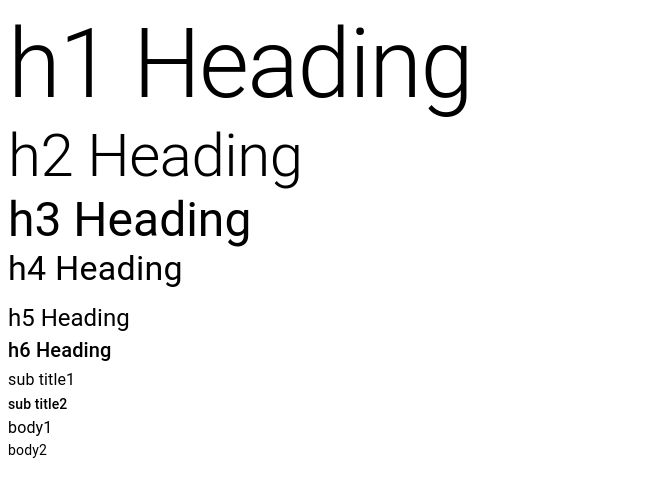
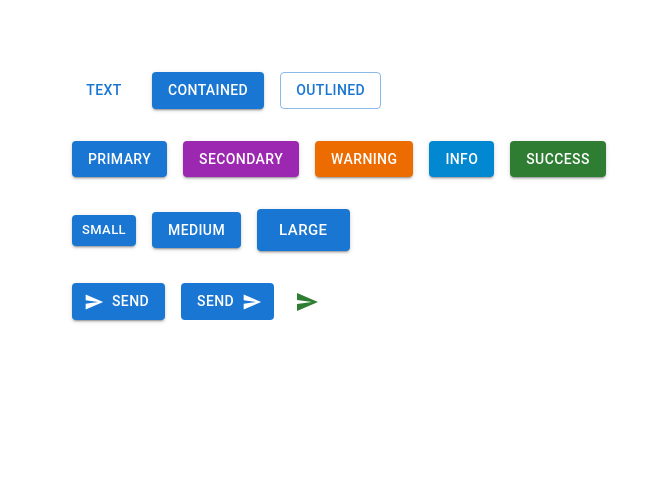
Before and after one commit to DonOhhhh/React-MUI-Tutorials, a React (Vite) app: page / in a window 1280 px wide. Shown: the top 496 px of the page, without its empty margins (0-662 px from the left). Built offline with nearby package versions, Linux system fonts and the light colour scheme.

Commit message:
feat : MuiButton

```diff
--- a/package.json
+++ b/package.json
@@ -12,6 +12,7 @@
   "dependencies": {
     "@emotion/react": "^11.11.0",
     "@emotion/styled": "^11.11.0",
+    "@mui/icons-material": "^5.11.16",
     "@mui/material": "^5.13.1",
     "react": "^18.2.0",
     "react-dom": "^18.2.0"
--- /dev/null
+++ b/src/App.css
@@ -0,0 +1,3 @@
+.App {
+    padding: 4rem;
+}
--- a/src/App.tsx
+++ b/src/App.tsx
@@ -1,9 +1,12 @@
-import { MultiTypography } from "./components/MultiTypography";
+import "./App.css";
+import { MuiButton } from "./components/MuiButton";
+// import { MultiTypography } from "./components/MultiTypography";
 
 function App() {
     return (
         <div className="App">
-            <MultiTypography />
+            {/* <MultiTypography /> */}
+            <MuiButton />
         </div>
     );
 }
--- /dev/null
+++ b/src/components/MuiButton.tsx
@@ -0,0 +1,64 @@
+import { Send } from "@mui/icons-material";
+import { Stack, Button, IconButton } from "@mui/material";
+
+export const MuiButton = () => {
+    return (
+        <Stack spacing={4}>
+            <Stack spacing={2} direction={"row"}>
+                <Button
+                    variant="text"
+                    href="https://google.com"
+                    target="_blank"
+                >
+                    Text
+                </Button>
+                <Button variant="contained">Contained</Button>
+                <Button variant="outlined">Outlined</Button>
+            </Stack>
+            <Stack spacing={2} direction={"row"}>
+                <Button variant="contained" color="primary">
+                    Primary
+                </Button>
+                <Button variant="contained" color="secondary">
+                    Secondary
+                </Button>
+                <Button variant="contained" color="warning">
+                    Warning
+                </Button>
+                <Button variant="contained" color="info">
+                    Info
+                </Button>
+                <Button variant="contained" color="success">
+                    Success
+                </Button>
+            </Stack>
+            <Stack display={"block"} spacing={2} direction={"row"}>
+                <Button variant="contained" size="small">
+                    Small
+                </Button>
+                <Button variant="contained" size="medium">
+                    medium
+                </Button>
+                <Button variant="contained" size="large">
+                    large
+                </Button>
+            </Stack>
+            <Stack spacing={2} direction={"row"}>
+                <Button
+                    variant="contained"
+                    startIcon={<Send />}
+                    disableRipple
+                    onClick={() => alert("Clicked!")}
+                >
+                    Send
+                </Button>
+                <Button variant="contained" endIcon={<Send />} disableElevation>
+                    Send
+                </Button>
+                <IconButton aria-label="send" color="success" size="small">
+                    <Send />
+                </IconButton>
+            </Stack>
+        </Stack>
+    );
+};
```
Also changed, not shown: 1 other file (tests, documents, lock files or other folders).
